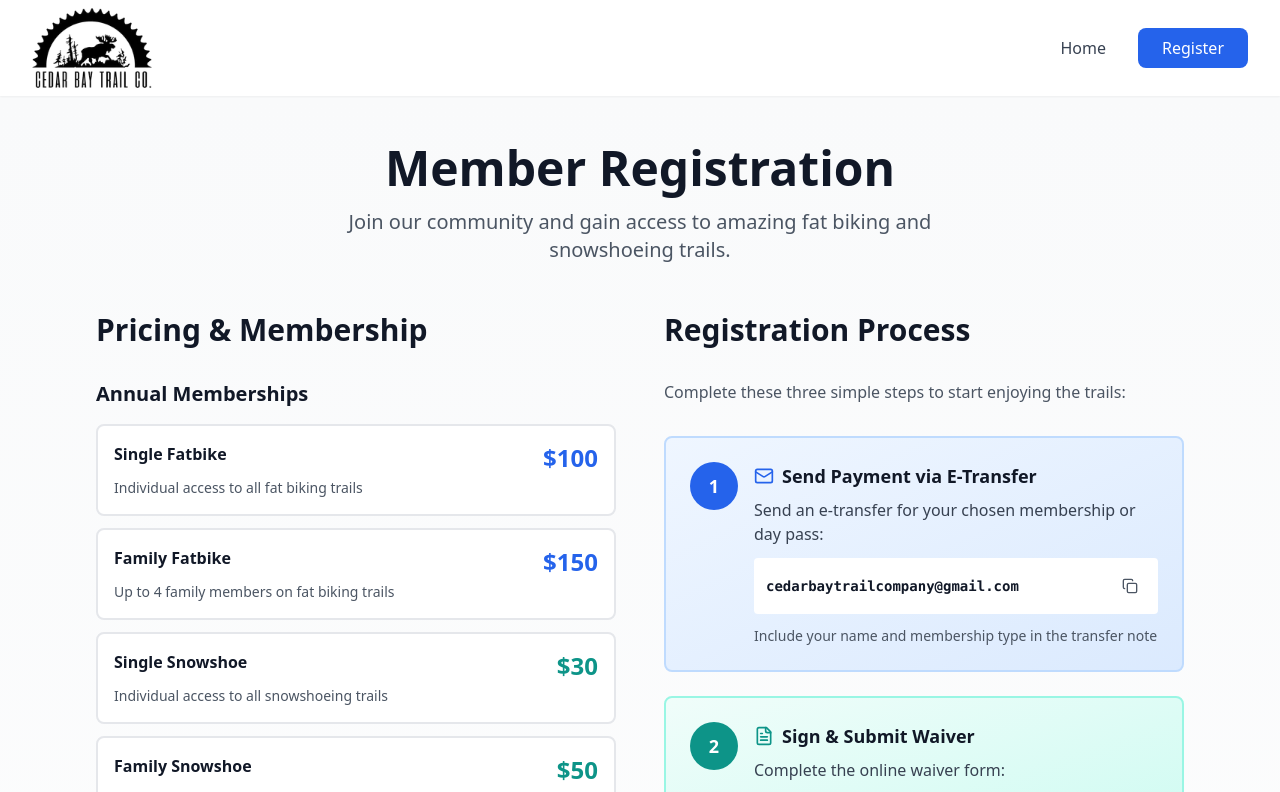
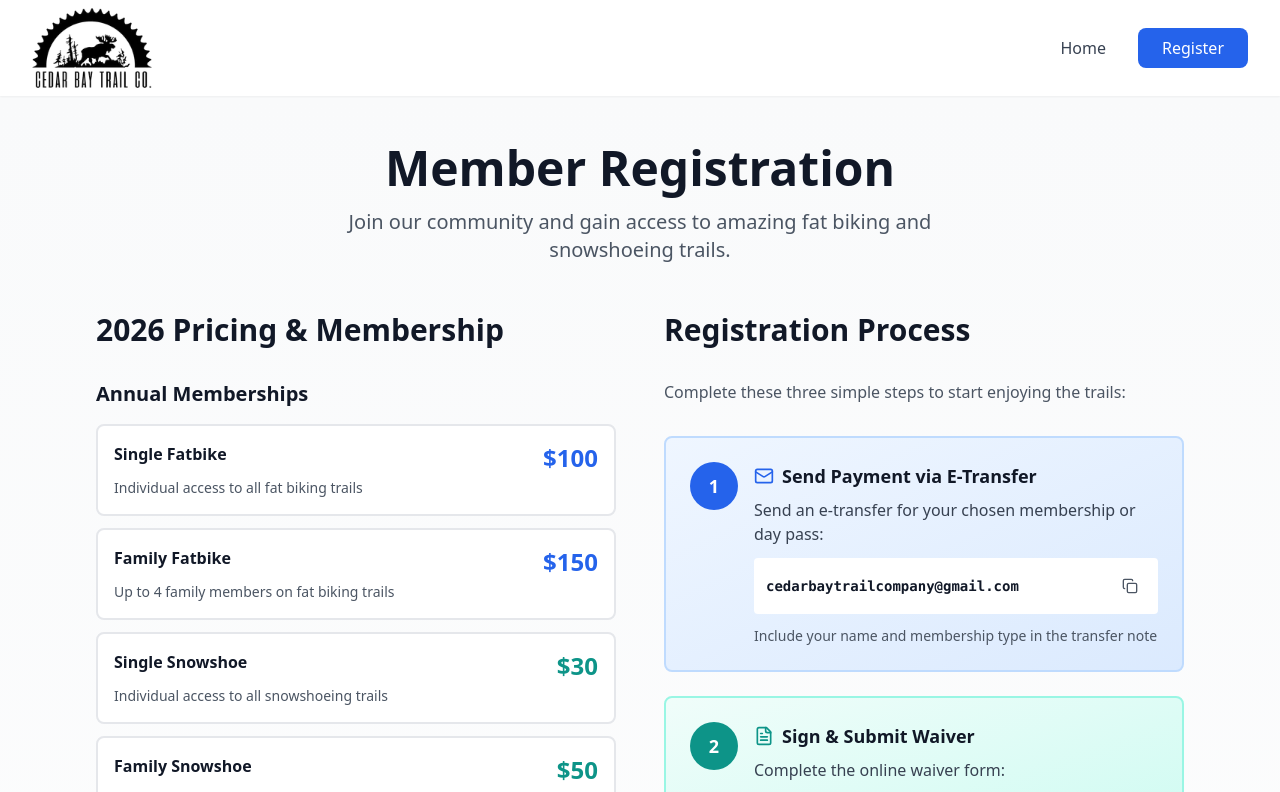
Before and after one commit to stufinn/CedarBayTrailCo2026, a React (Vite) app: page /register in a window 1280 px wide. Shown: the top 792 px of the page. Built offline with nearby package versions, Linux system fonts and the light colour scheme.

Commit message:
feat: update heading to specify 2026 Pricing & Membership

```diff
--- a/src/pages/Register.tsx
+++ b/src/pages/Register.tsx
@@ -22,7 +22,7 @@ export default function Register() {
 
         <div className="grid lg:grid-cols-2 gap-12 mb-16">
           <div>
-            <h2 className="text-3xl font-bold text-gray-900 mb-8">Pricing & Membership</h2>
+            <h2 className="text-3xl font-bold text-gray-900 mb-8">2026 Pricing & Membership</h2>
 
             <div className="space-y-6">
               <div>
```
